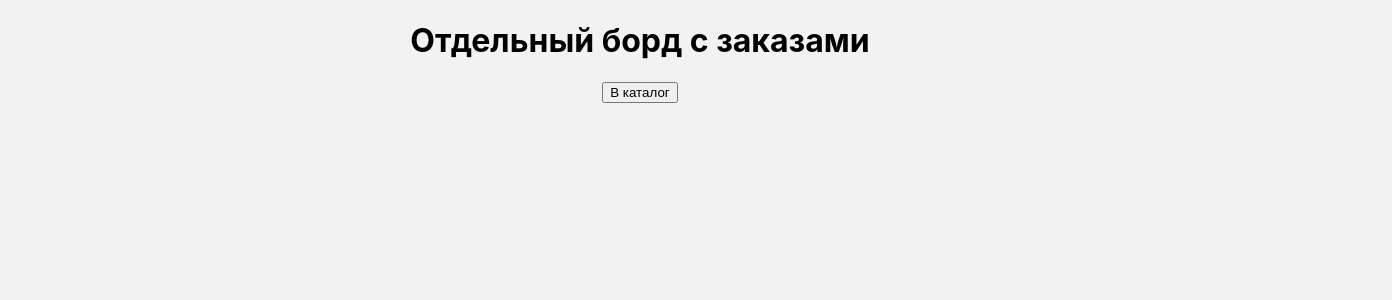
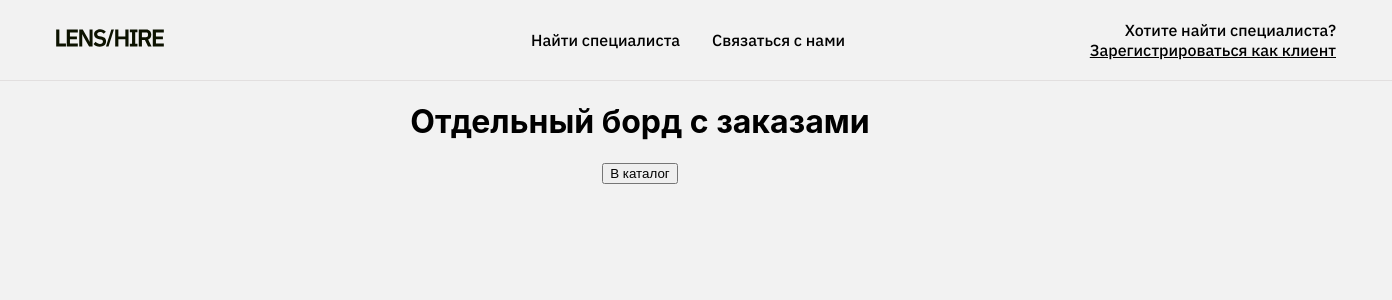
Before and after one commit to photo-booking/frontend-one, a React (Create React App) app: page /order-service in a window 1280 px wide. Shown: the top 300 px of the page, 1392 px wide, since content can reach past the window. Built offline with nearby package versions, Linux system fonts and the light colour scheme.

Commit message:
added header-registration component

```diff
--- /dev/null
+++ b/src/components/Header-registration/header-registration.css
@@ -0,0 +1,59 @@
+
+.header-registration {
+    border-bottom: 1px solid rgb(226, 223, 223);
+    display: flex;
+    align-items: center;
+    background-color: transparent;
+    max-width: 1328px;
+    width: 100%;
+    height: 80px;
+    padding-left: 56px;
+    padding-right: 56px;
+}
+
+.header-registration__logo_container {
+    width: 100%;
+}
+
+.header-registration__logo {
+    width: 108px;
+    height: 20px;
+}
+
+.header-registration__text {
+    color: black;
+    display: flex;
+    column-gap: 32px;
+    line-height: 20px;
+    max-width: 330px;
+    width: 100%;
+}
+
+.header-registration__title {
+    color: black;
+    font-family: 'Aneliza';
+    size: 14px;
+    justify-self: center;
+    width: 100%;
+}
+
+.header-registration__subtitle {
+    font-family: 'Aneliza';
+    display: flex;
+    flex-direction: column;
+    text-align: right;
+    line-height: 20px;
+    justify-self: right;
+    width: 100%;
+}
+
+.header-registration__find-expert {
+    margin: 0;
+    size: 14px;
+    line-height: 20px;
+}
+
+.header-registration__reg-client {
+    text-decoration: underline;
+    cursor: pointer;
+}
--- /dev/null
+++ b/src/components/Header-registration/header-registration.jsx
@@ -0,0 +1,21 @@
+import './header-registration.css';
+import logo from '../../images/Logo-header.svg'
+
+export const HeaderRegistration = () => {
+    return (
+        <header className='header-registration'>
+            <div className='header-registration__logo_container'>
+                <img className='header-registration__logo' src={logo} />
+            </div>
+            <div className='header-registration__text'>
+                <a className='header-registration__title'>Найти специалиста</a>
+                <a className='header-registration__title'>Связаться с нами</a>
+            </div>
+            <div className='header-registration__subtitle'>
+                <p className='header-registration__find-expert'>Хотите найти специалиста?</p>
+                <a className='header-registration__reg-client'>Зарегистрироваться как клиент</a>
+            </div>
+
+        </header>
+    )
+}
--- a/src/pages/OrderServices/OrderServices.jsx
+++ b/src/pages/OrderServices/OrderServices.jsx
@@ -1,13 +1,17 @@
 import { useNavigate } from 'react-router-dom';
 import './OrderServices.css';
+import { HeaderRegistration } from '../../components/Header-registration/header-registration';
 
 export const OrderServices = () => {
   const navigate = useNavigate();
 
   return (
-    <div className={'orderServices-container'}>
-      <h1>Отдельный борд с заказами </h1>
-      <button onClick={() => navigate('/catalog')}>В каталог</button>
-    </div>
+    <>
+      <HeaderRegistration></HeaderRegistration>
+      <div className={'orderServices-container'}>
+        <h1>Отдельный борд с заказами </h1>
+        <button onClick={() => navigate('/catalog')}>В каталог</button>
+      </div>
+    </>
   );
 };
```
